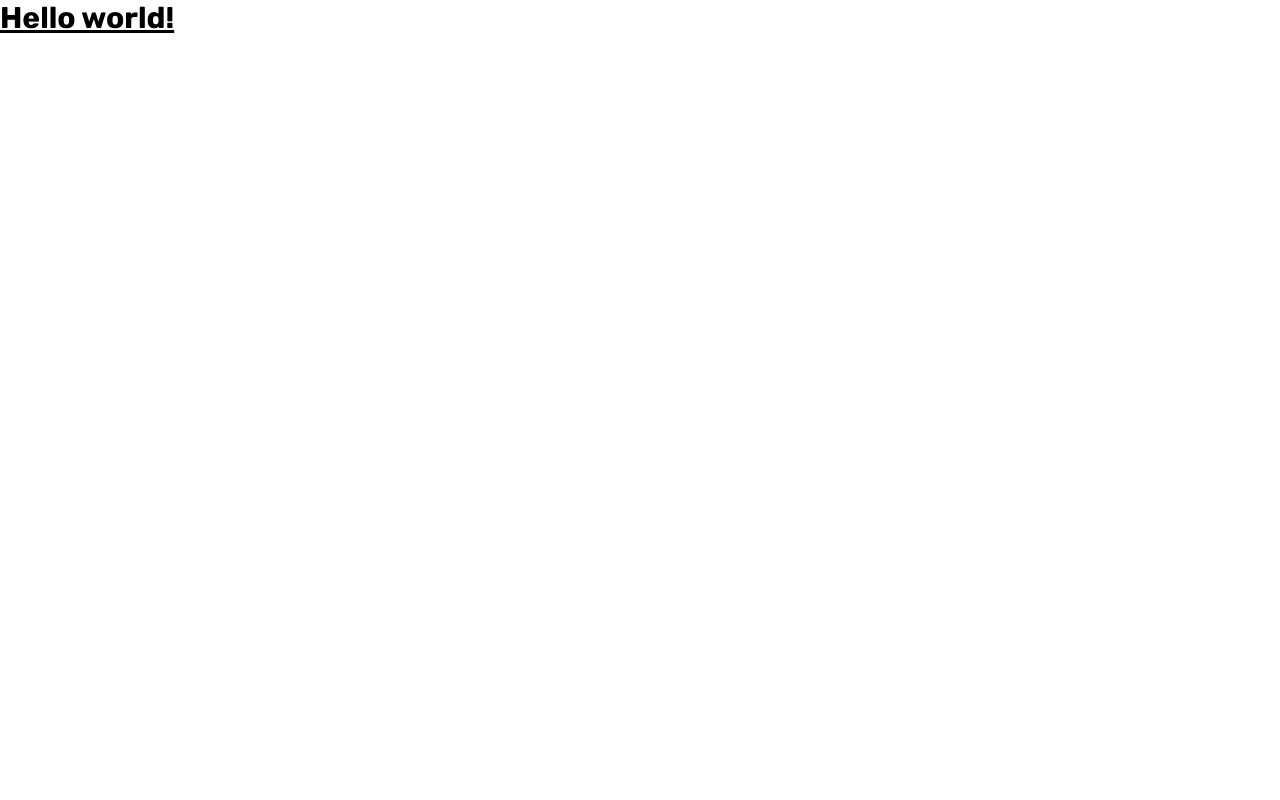
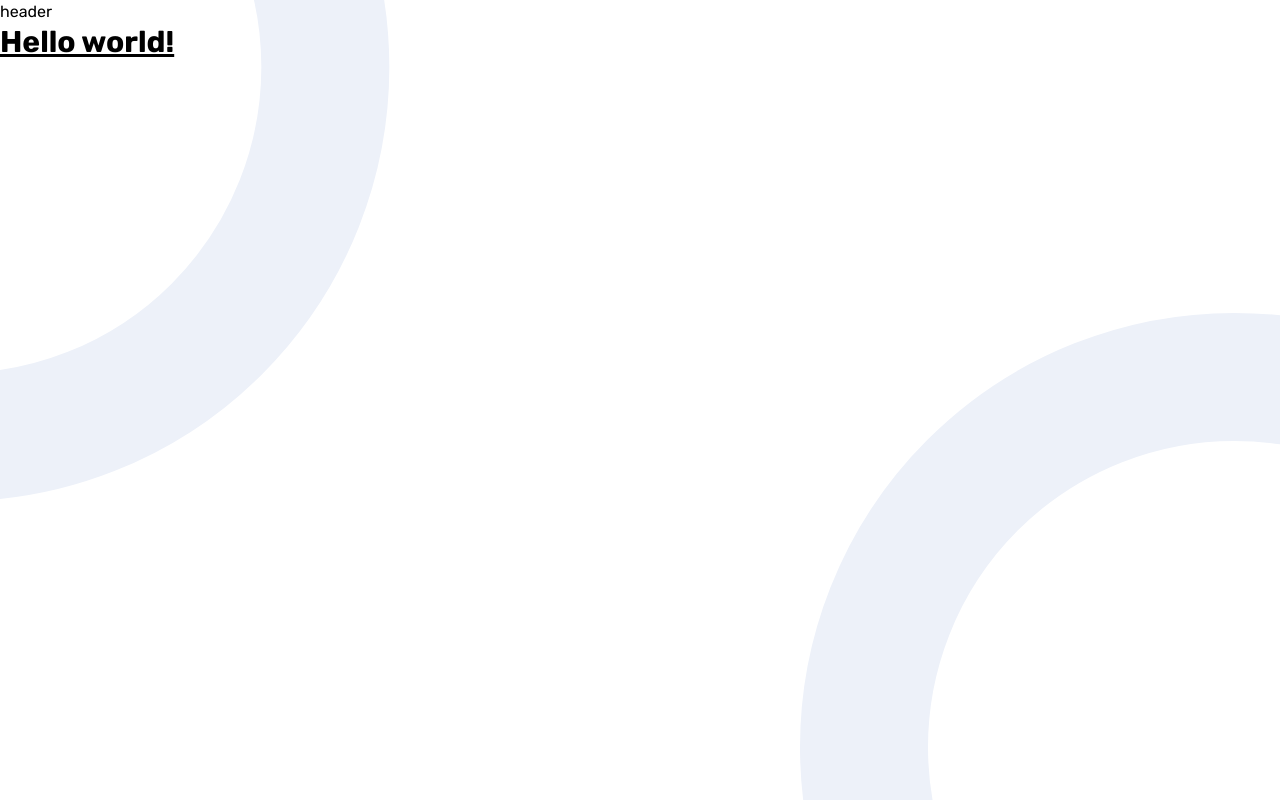
Before and after one commit to mcancetin/quiz-app, a React (Vite) app: page / in a window 1280 px wide. Built offline with nearby package versions, Linux system fonts and the light colour scheme.

Commit message:
routing structure has been created

```diff
--- a/src/App.jsx
+++ b/src/App.jsx
@@ -1,5 +1,39 @@
-import Home from "src/pages/Home";
+import { lazy, Suspense } from "react";
+
+import { createBrowserRouter, Outlet, RouterProvider } from "react-router-dom";
+
+const Home = lazy(() => import("src/pages/Home"));
+
+const router = createBrowserRouter([
+  {
+    path: "/",
+    element: (
+      <Container>
+        <Suspense fallback={<div>loading...</div>}>
+          <Outlet />
+        </Suspense>
+      </Container>
+    ),
+    children: [
+      { element: <Home />, index: true },
+      { path: "html", element: <h1>HTML</h1> },
+      { path: "css", element: <h1>css</h1> },
+      { path: "javascript", element: <h1>javascript</h1> },
+      { path: "accessibility", element: <h1>accessibility</h1> },
+      { path: "*", element: <div>Not found</div> },
+    ],
+  },
+]);
 
 export default function App() {
-  return <Home />;
+  return <RouterProvider router={router} />;
 }
+
+function Container({ children }) {
+  return (
+    <div className="min-h-screen bg-no-repeat bg-cover bg-[url('/assets/images/pattern-background-desktop-light.svg')]">
+      <header>header</header>
+      <main>{children}</main>
+    </div>
+  );
+}
```
